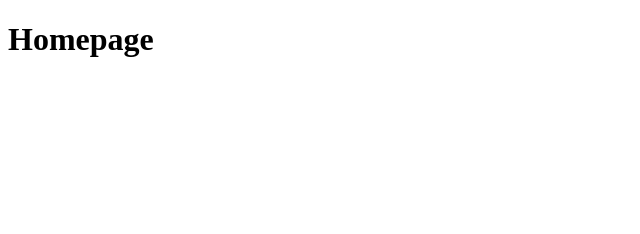
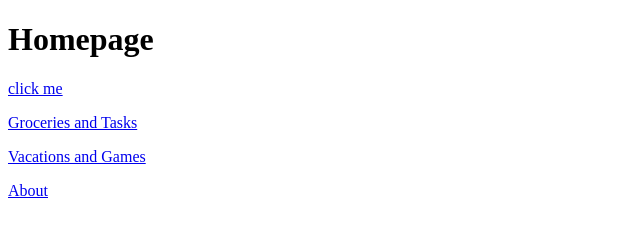
Before and after one commit to qnobletaylor/git_test, a plain HTML site: page html-practice/odin-links-and-images/index.html in a window 1280 px wide. Shown: the whole page, without its empty margins (0-640 px from the left). Drawn offline with Linux system fonts and the light colour scheme.

Commit message:
put some links to pages

```diff
--- a/html-practice/odin-links-and-images/index.html
+++ b/html-practice/odin-links-and-images/index.html
@@ -6,5 +6,10 @@
     </head>
     <body>
         <h1>Homepage</h1>
+        <a href="https://www.theodinproject.com/about">click me</a>
+        <p><a href="./pages/lists.html">Groceries and Tasks</a></p>
+        <p><a href="./pages/lists2.html">Vacations and Games</a></p>
+        <p><a href="./pages/about.html">About</a></p>
+
     </body>
 </html>
```
Also changed, not shown: html-practice/odin-links-and-images/pages/about.html (added, +12 -0 lines), html-practice/odin-links-and-images/pages/lists.html (renamed from html-practice/lists.html), html-practice/odin-links-and-images/pages/lists2.html (renamed from html-practice/lists2.html).
